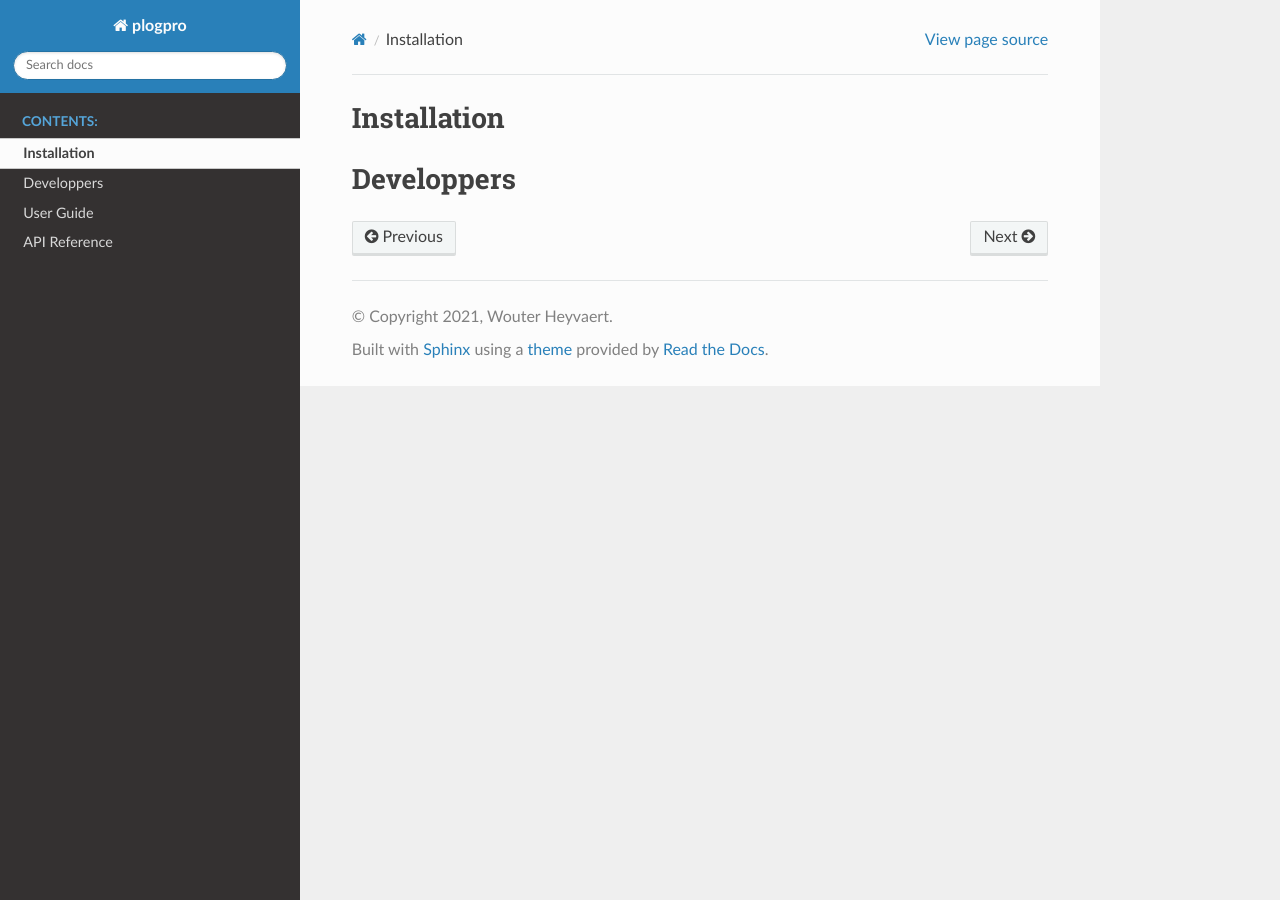
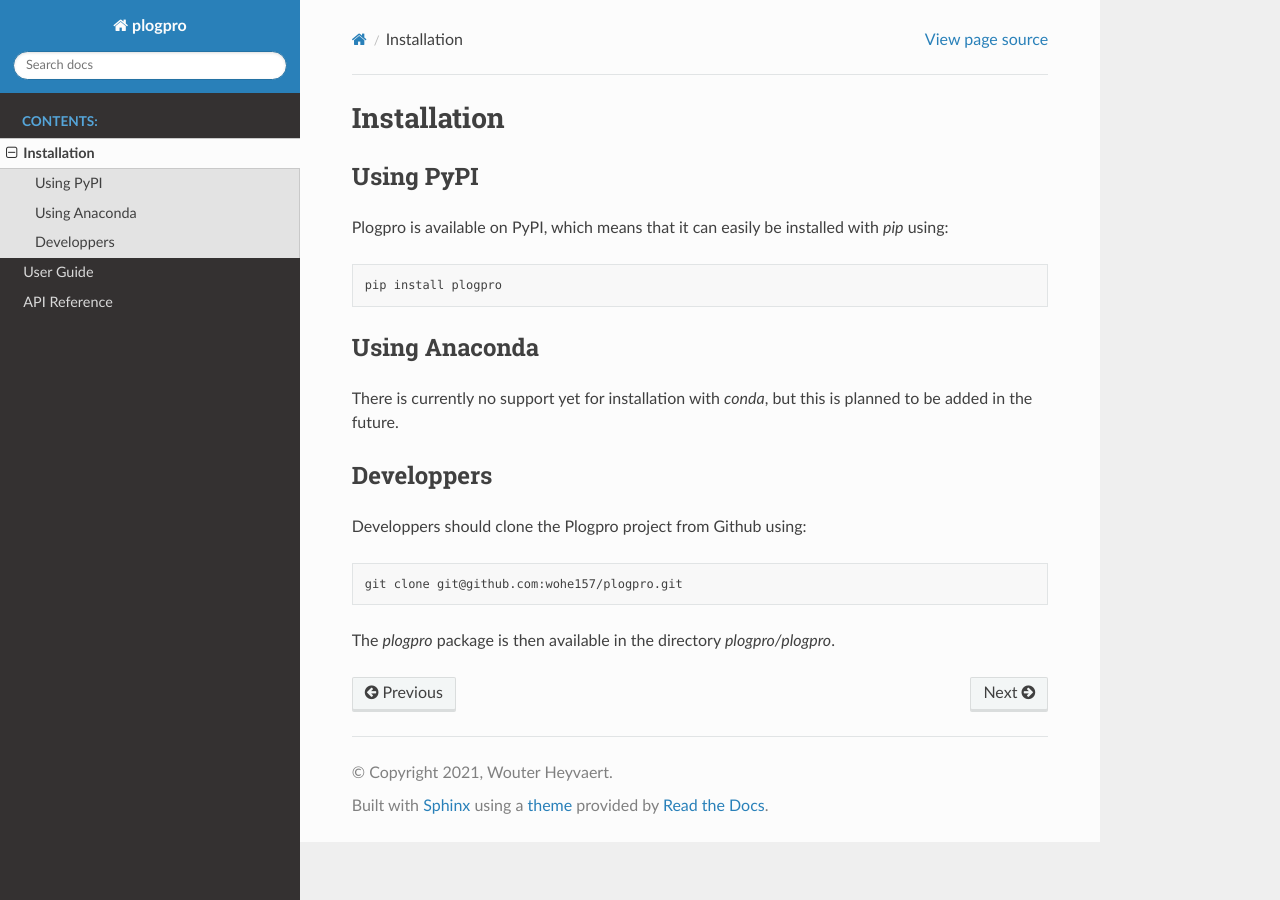
Before and after one commit to wohe157/plogpro, a Sphinx documentation site: the page built from docs/source/installation.rst, in a window 1280 px wide. Built offline with Sphinx 7.4.7 and the Read the Docs theme 2.0.0, drawn with Linux system fonts in a browser that asks for light colours.

Commit message:
Added installation instructions

```diff
--- a/docs/source/installation.rst
+++ b/docs/source/installation.rst
@@ -1,6 +1,27 @@
+.. highlight:: shell
+
 Installation
 ============
 
+Using PyPI
+----------
+
+Plogpro is available on PyPI, which means that it can easily be installed with `pip` using::
+
+    pip install plogpro
+
+
+Using Anaconda
+--------------
+
+There is currently no support yet for installation with `conda`, but this is planned to be added in the future.
+
 
 Developpers
-===========
+-----------
+
+Developpers should clone the Plogpro project from Github using::
+
+    git clone git@github.com:wohe157/plogpro.git
+
+The `plogpro` package is then available in the directory `plogpro/plogpro`.
```
